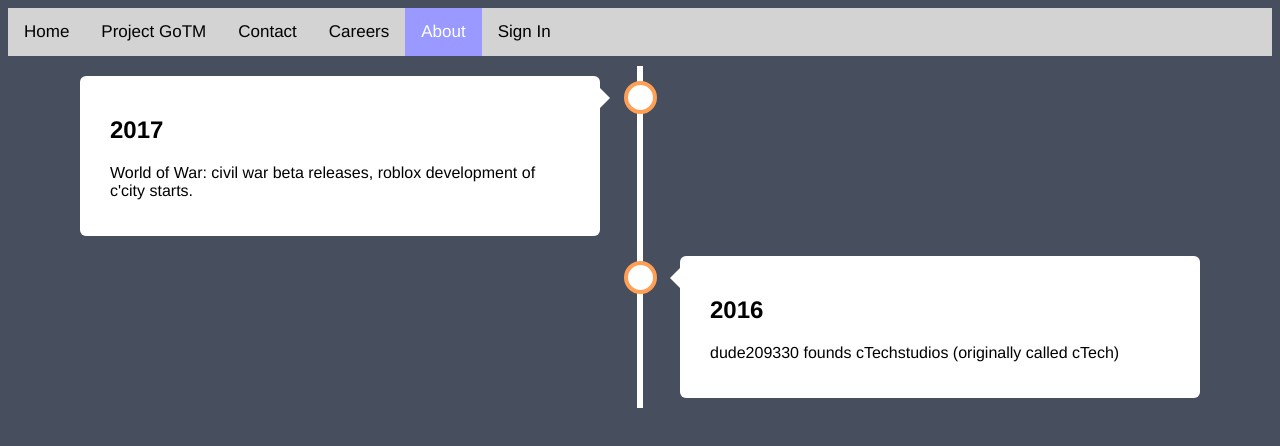
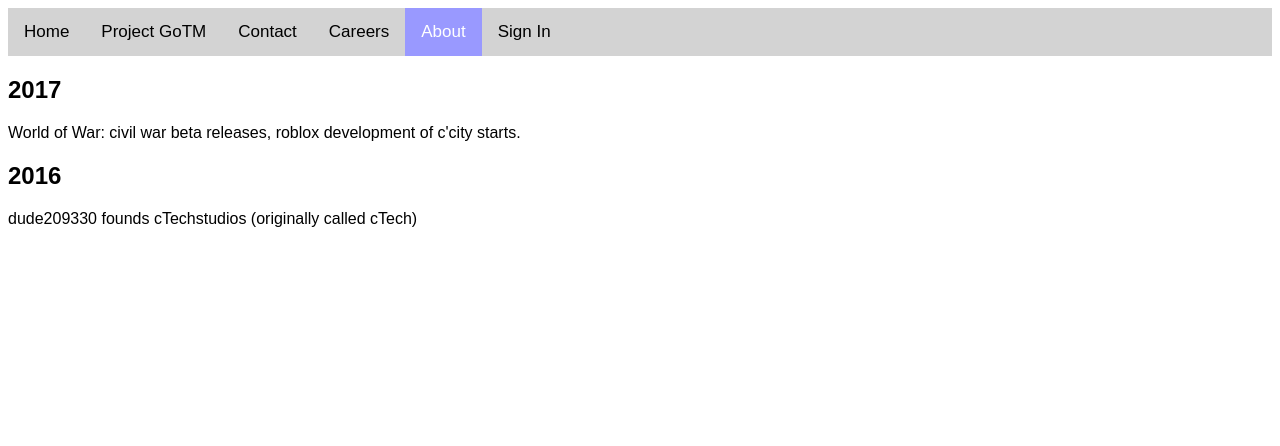
Before and after one commit to D-Multi/cTech, a plain HTML site: page About-us.html in a window 1280 px wide. Drawn offline with Linux system fonts and the light colour scheme.

Commit message:
Update About-us.html

```diff
--- a/About-us.html
+++ b/About-us.html
@@ -41,142 +41,8 @@ font-family: sans-serif;
     background-color: #9999ff;
     color: white;
 }
-* {
-  box-sizing: border-box;
-}
-
-/* Set a background color */
-body {
-  background-color: #474e5d;
-  font-family: Helvetica, sans-serif;
-}
-
-/* The actual timeline (the vertical ruler) */
-.timeline {
-  position: relative;
-  max-width: 1200px;
-  margin: 0 auto;
-}
-
-/* The actual timeline (the vertical ruler) */
-.timeline::after {
-  content: '';
-  position: absolute;
-  width: 6px;
-  background-color: white;
-  top: 0;
-  bottom: 0;
-  left: 50%;
-  margin-left: -3px;
-}
-
-/* Container around content */
-.container {
-  padding: 10px 40px;
-  position: relative;
-  background-color: inherit;
-  width: 50%;
-}
-
-/* The circles on the timeline */
-.container::after {
-  content: '';
-  position: absolute;
-  width: 25px;
-  height: 25px;
-  right: -17px;
-  background-color: white;
-  border: 4px solid #FF9F55;
-  top: 15px;
-  border-radius: 50%;
-  z-index: 1;
-}
-
-/* Place the container to the left */
-.left {
-  left: 0;
-}
-
-/* Place the container to the right */
-.right {
-  left: 50%;
-}
-
-/* Add arrows to the left container (pointing right) */
-.left::before {
-  content: " ";
-  height: 0;
-  position: absolute;
-  top: 22px;
-  width: 0;
-  z-index: 1;
-  right: 30px;
-  border: medium solid white;
-  border-width: 10px 0 10px 10px;
-  border-color: transparent transparent transparent white;
-}
-
-/* Add arrows to the right container (pointing left) */
-.right::before {
-  content: " ";
-  height: 0;
-  position: absolute;
-  top: 22px;
-  width: 0;
-  z-index: 1;
-  left: 30px;
-  border: medium solid white;
-  border-width: 10px 10px 10px 0;
-  border-color: transparent white transparent transparent;
-}
-
-/* Fix the circle for containers on the right side */
-.right::after {
-  left: -16px;
-}
-
-/* The actual content */
-.content {
-  padding: 20px 30px;
-  background-color: white;
-  position: relative;
-  border-radius: 6px;
-}
-
-/
-@media screen and (max-width: 600px) {
-
-  .timeline::after {
-    left: 31px;
-  }
-
-
-  .container {
-    width: 100%;
-    padding-left: 70px;
-    padding-right: 25px;
-  }
-
-
-  .container::before {
-    left: 60px;
-    border: medium solid white;
-    border-width: 10px 10px 10px 0;
-    border-color: transparent white transparent transparent;
-  }
-
-
-  .left::after, .right::after {
-    left: 15px;
-  }
-
-
-  .right {
-    left: 0%;
-  }
-}
-</style>
-</head>
+  </style>
+  </head>
 <body>
 <div class="timeline">
   <div class="container left">
```
